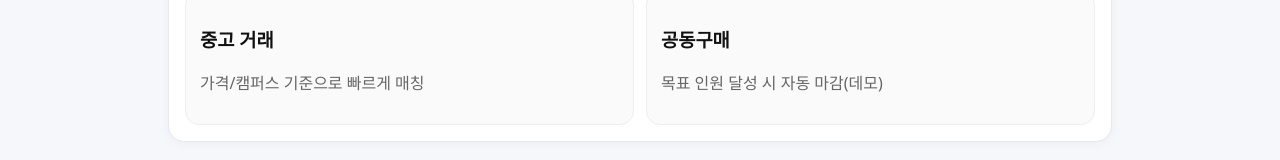
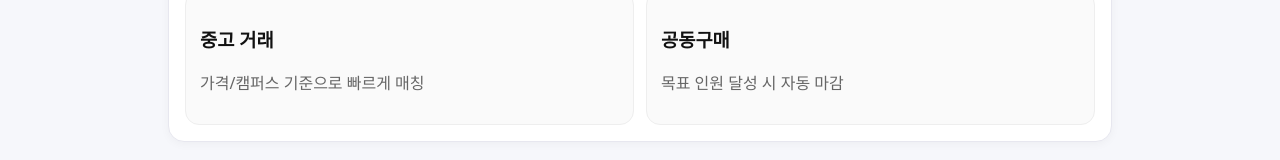
Before and after one commit to jimmychoi46/campus-groupbuy, a React (Vite) app: page / in a window 1280 px wide. Shown: the part 312-472 px from the top of the page. Built offline with nearby package versions, Linux system fonts and the light colour scheme.

Commit message:
Remove '데모' from 공동구매 description

```diff
--- a/src/pages/Home.jsx
+++ b/src/pages/Home.jsx
@@ -30,7 +30,7 @@ export default function Home() {
         </div>
         <div className="mini">
           <h3>공동구매</h3>
-          <p className="muted">목표 인원 달성 시 자동 마감(데모)</p>
+          <p className="muted">목표 인원 달성 시 자동 마감</p>
         </div>
       </div>
     </div>
```
